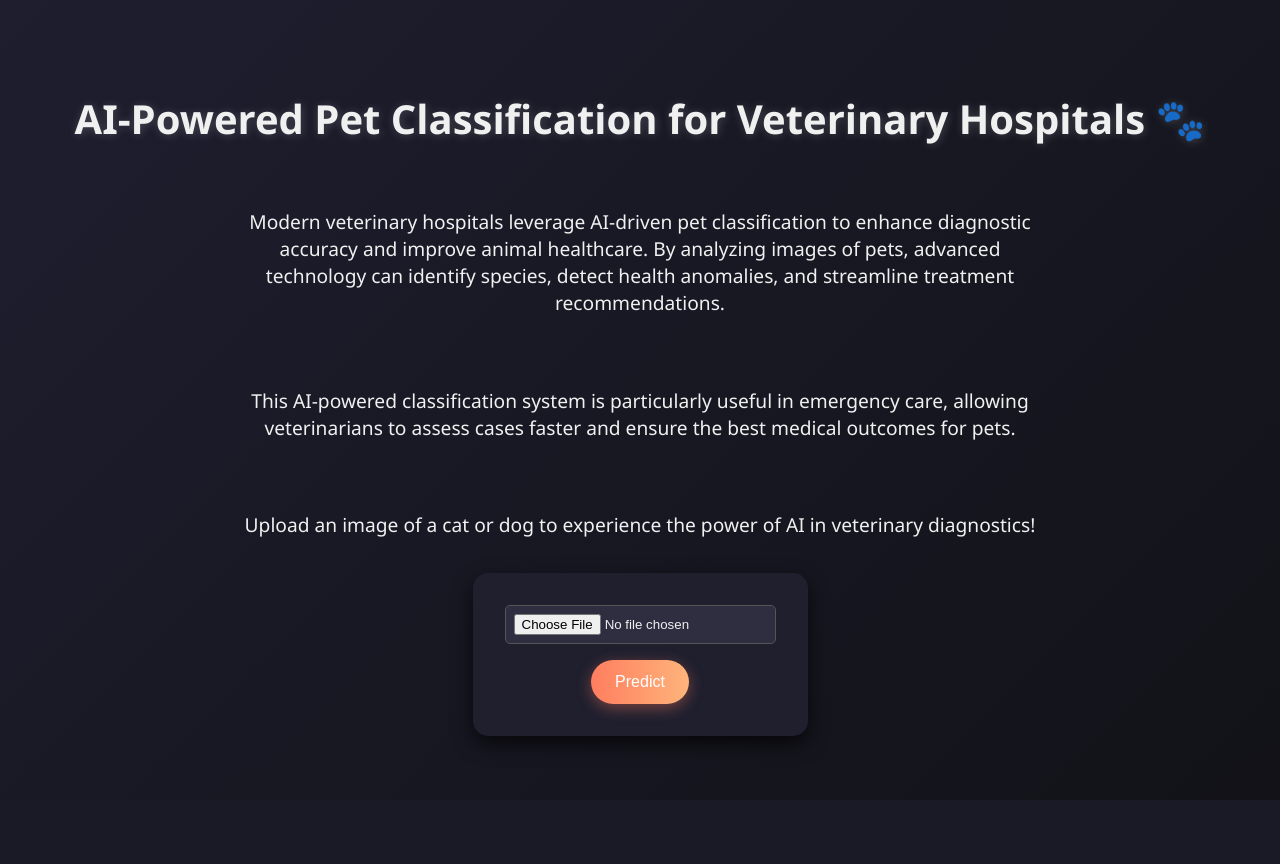
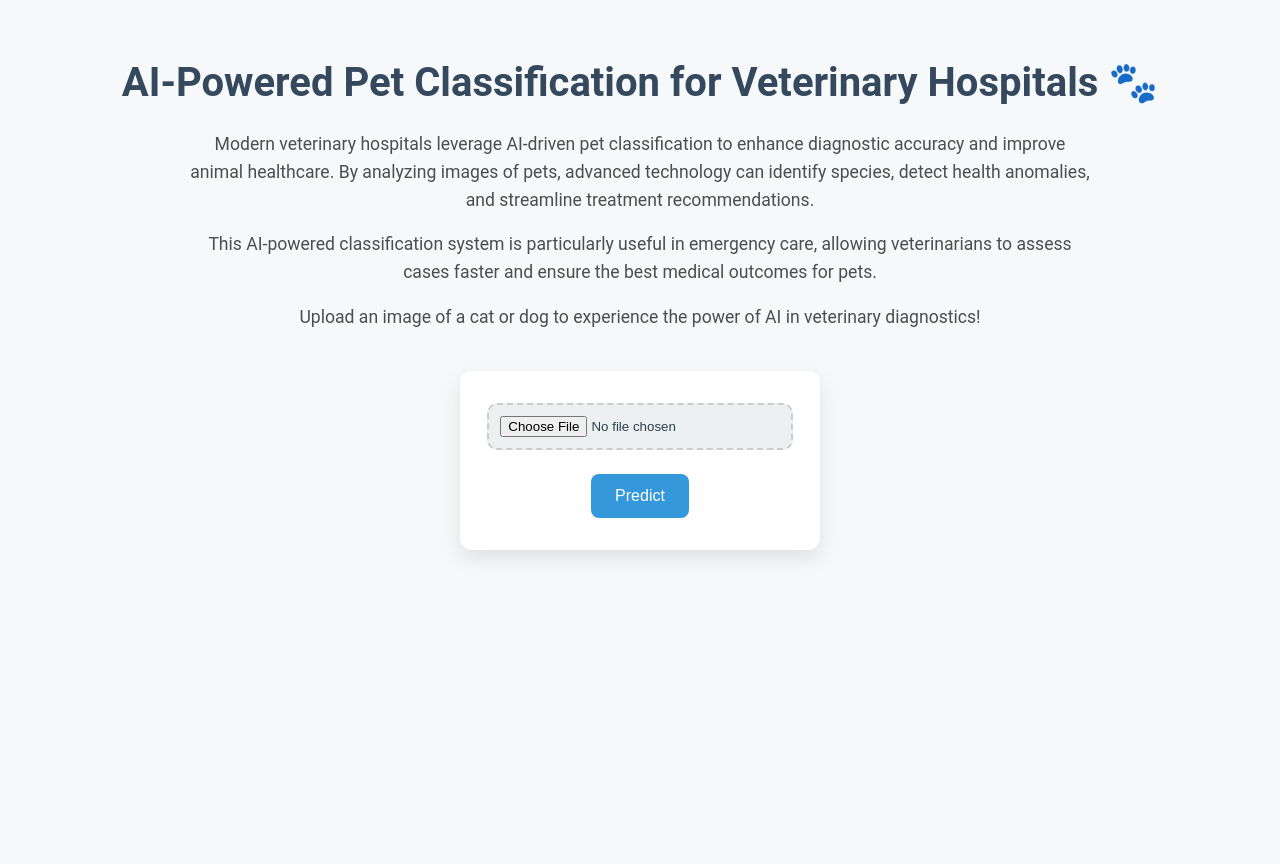
Before and after one commit to SSaiLokesh/CatsAndDogs_ML_Flask_Model, a Flask app: page / in a window 1280 px wide. Before the commit the page ends 800 px from the top, so only its background shows below. Run offline with Flask 3, Linux system fonts and the light colour scheme; parts of the project's set-up code (start-up, migrations or seed data) failed here and were passed over.

Commit message:
Update index.html

```diff
--- a/templates/index.html
+++ b/templates/index.html
@@ -8,81 +8,91 @@
     body {
       margin: 0;
       padding: 0;
-      font-family: 'Segoe UI', sans-serif;
-      background: linear-gradient(135deg, #1e1e2f, #121218);
-      color: #f0f0f0;
+      font-family: 'Roboto', sans-serif;
+      background: #f6f8fa;
+      color: #2c3e50;
       display: flex;
       flex-direction: column;
       align-items: center;
-      justify-content: center;
-      height: 100vh;
-      text-align: center;
+      justify-content: flex-start;
+      min-height: 100vh;
+      padding: 2rem 1rem;
     }
 
     h1 {
       font-size: 2.5rem;
-      text-shadow: 1px 1px 10px rgba(255, 255, 255, 0.2);
-      animation: fadeIn 1s ease-out;
+      margin-bottom: 1rem;
+      color: #34495e;
+      text-align: center;
     }
 
     p {
-      font-size: 1.2rem;
-      max-width: 800px;
-      padding: 1rem;
-      animation: fadeIn 1.2s ease-out;
+      font-size: 1.1rem;
+      max-width: 900px;
+      margin: 0.5rem 0;
+      color: #4d4d4d;
+      line-height: 1.6;
+      text-align: center;
     }
 
     form {
-      background-color: #1f1f2e;
-      padding: 2rem;
-      border-radius: 15px;
-      box-shadow: 0 8px 20px rgba(0, 0, 0, 0.7);
+      background-color: #ffffff;
+      margin-top: 2rem;
+      padding: 2rem 2.5rem;
+      border-radius: 12px;
+      box-shadow: 0 8px 20px rgba(0, 0, 0, 0.1);
       display: flex;
       flex-direction: column;
       align-items: center;
-      gap: 1rem;
-      animation: slideUp 1s ease-out;
+      gap: 1.5rem;
+      transition: all 0.3s ease;
     }
 
     input[type="file"] {
-      background-color: #2e2e40;
-      color: #f0f0f0;
-      border: 1px solid #555;
-      padding: 0.5rem;
-      border-radius: 5px;
-      transition: all 0.3s ease;
+      padding: 0.7rem;
+      background-color: #ecf0f1;
+      border: 2px dashed #ccc;
+      border-radius: 10px;
+      cursor: pointer;
+      width: 100%;
+      max-width: 400px;
+      text-align: center;
+      transition: border-color 0.3s ease;
     }
 
     input[type="file"]:hover {
-      border-color: #888;
-      background-color: #3a3a50;
+      border-color: #3498db;
     }
 
     button {
-      background: linear-gradient(to right, #ff7e5f, #feb47b);
+      background: #3498db;
       color: #fff;
       border: none;
       padding: 0.8rem 1.5rem;
-      border-radius: 25px;
+      border-radius: 8px;
       font-size: 1rem;
+      font-weight: 500;
       cursor: pointer;
-      box-shadow: 0 4px 15px rgba(255, 126, 95, 0.4);
-      transition: transform 0.2s ease, box-shadow 0.2s ease;
+      transition: background 0.3s ease, box-shadow 0.3s ease;
     }
 
     button:hover {
-      transform: translateY(-3px);
-      box-shadow: 0 6px 20px rgba(255, 126, 95, 0.6);
+      background: #2980b9;
+      box-shadow: 0 4px 12px rgba(52, 152, 219, 0.4);
     }
 
-    @keyframes fadeIn {
-      from { opacity: 0; }
-      to   { opacity: 1; }
-    }
+    @media (max-width: 600px) {
+      form {
+        padding: 1.5rem;
+      }
 
-    @keyframes slideUp {
-      from { transform: translateY(30px); opacity: 0; }
-      to   { transform: translateY(0); opacity: 1; }
+      h1 {
+        font-size: 2rem;
+      }
+
+      p {
+        font-size: 1rem;
+      }
     }
   </style>
 </head>
```
